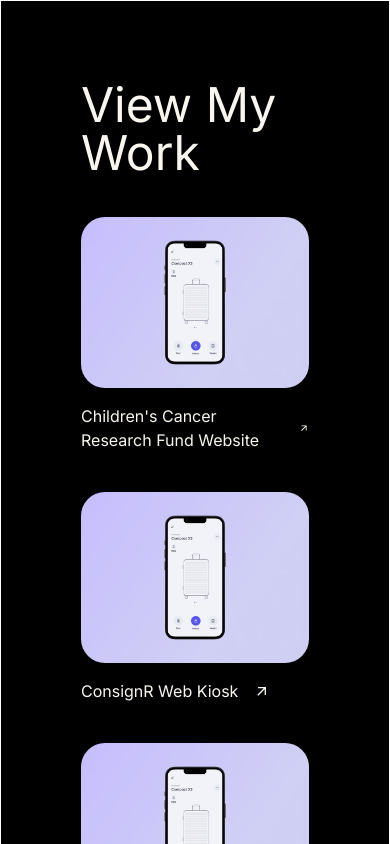
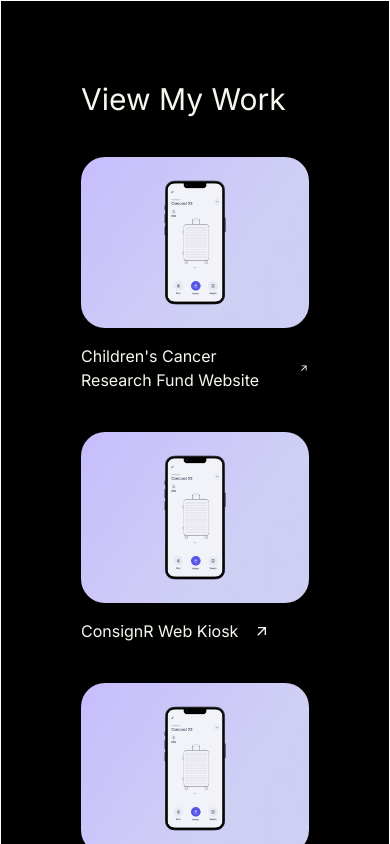
Before and after one commit to jennaly/portfolio-v2, a Next.js app: page / in a window 390 px wide. Shown: the top 844 px of the page. Built offline with nearby package versions, Linux system fonts and the light colour scheme.

Commit message:
refactor(ui): style change

```diff
--- a/app/components/shared/H2.tsx
+++ b/app/components/shared/H2.tsx
@@ -4,7 +4,7 @@ type H2Props = {
 };
 
 const H2 = ({ children }: H2Props) => {
-  return <h2 className="text-5xl">{children}</h2>;
+  return <h2 className="text-3xl md:text-4xl lg:text-5xl">{children}</h2>;
 };
 
 export default H2;
```
